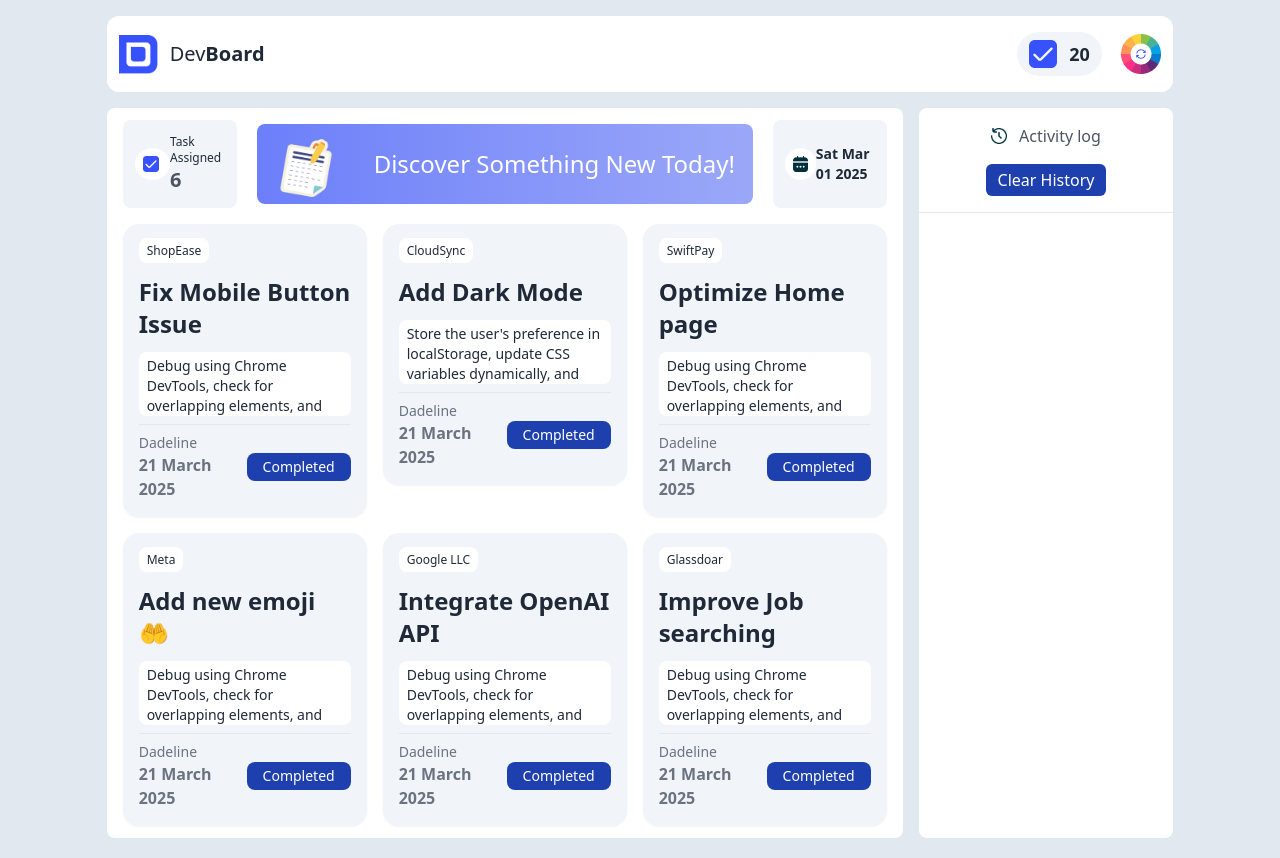
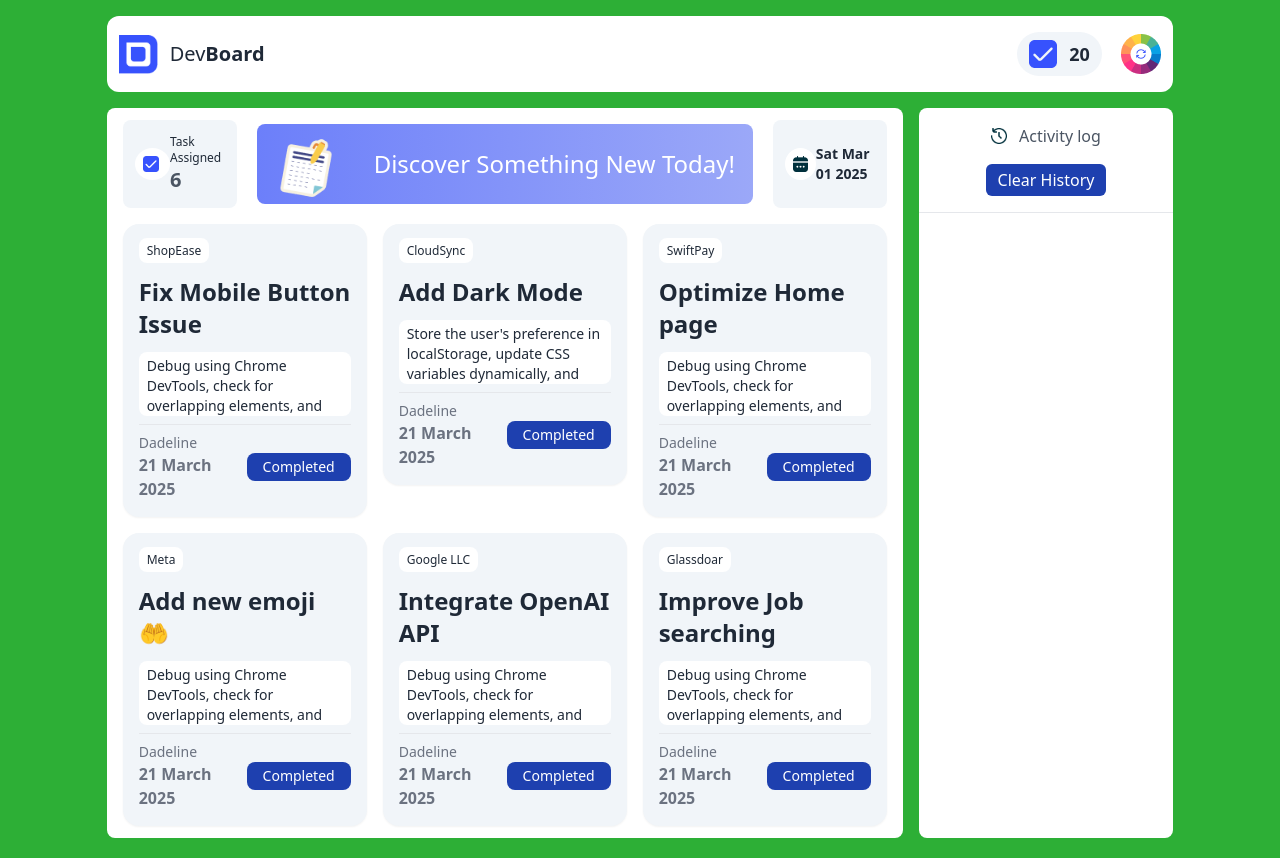
Before and after one commit to web-hasib/assignment-5, a plain HTML site: page index.html in a window 1280 px wide. Both pictures are taken after a click on the button 1141 px from the left and 54 px from the top of the page. Drawn offline with nearby package versions, Linux system fonts and the light colour scheme.

Commit message:
randomly color picked to the background

```diff
--- a/index.html
+++ b/index.html
@@ -45,7 +45,7 @@
               />
               <span id="completed-task" class="text-lg font-bold">20</span>
             </div>
-            <button>
+            <button id="theme-btn">
               <img src="./assets/theme-btn.png" alt="" />
             </button>
           </div>
@@ -285,7 +285,7 @@
             </div>
             <div class="flex">
 
-                <button class="bg-blue-800 mx-auto text-white px-3 py-1 rounded-md mb-4">Clear History</button>
+                <button id="clear-history-btn" class="bg-blue-800 mx-auto text-white px-3 py-1 rounded-md mb-4">Clear History</button>
             </div>
             <hr>
             <!-- activity container  -->
--- a/script/app.js
+++ b/script/app.js
@@ -45,6 +45,7 @@ document
 
     //    alert("Task count: " + taskCount);
     console.log(activityContainer.innerText);
+
   });
 // 2nd card
 
@@ -192,11 +193,69 @@ document
 
 //   recheck buttons
 
-// const completedButton1= document.getElementsByClassName('completed-btn')[0]
-// console.log(completedButton1)
+// const completedButton1= document.getElementsByClassName('completed-btn')
+// // console.log(completedButton1[0].innerText);
+
+// for (let i = 0; i < completedButton1.length; i++) {
+// const recent = completedButton1[i];
+// if(recent.classList.contains('disabled')){
+// console.log('yes');
+// }
+// else{
+//   console.log('no');
+// }
+// console.log(recent);
+// }
+
+
 // if (completedButton1.classList.contains('disabled')){
 //     alert('yess')
 // }
 // else{
 //     console.log("noooo")
 // }
+
+// const allDisabled = document.querySelectorAll('.completed-btn');
+
+// // classList.contains('disabled');
+// console.log(allDisabled);
+// for (let i = 0; i < allDisabled.length; i++) {
+//   const recent = allDisabled[i];
+//   if(recent.classList.contains('disabled')){
+//     // recent.classList.remove('disabled');
+//     alert('yess');
+//   }
+//   else{
+//     // recent.classList.add('disabled');
+//   }
+// }
+                // if (allDisabled.classList.contains('disabled')) {
+                //     alert('All buttons are disabled!');
+                // }
+
+
+
+// Activity section
+
+document.getElementById('clear-history-btn').addEventListener('click',function(){
+  document.getElementById('activity-container').innerHTML = '';
+});
+
+// adding theme button to random color
+
+const button = document.getElementById('theme-btn');
+        function getRandomColor() {
+            const red = Math.random() * 200;
+            const green = Math.random() * 200;
+            const blue = Math.random() * 200;
+            const convertedRed = Math.floor(red);
+            const convertedGreen = Math.floor(green);
+            const convertedBlue = Math.floor(blue);
+            let color = "rgb(" + convertedRed + "," + convertedGreen + "," + convertedBlue + ")";
+            console.log(color);
+
+            return color;
+        }
+        button.addEventListener('click', function() {
+            document.body.style.backgroundColor = getRandomColor();
+        });
```
